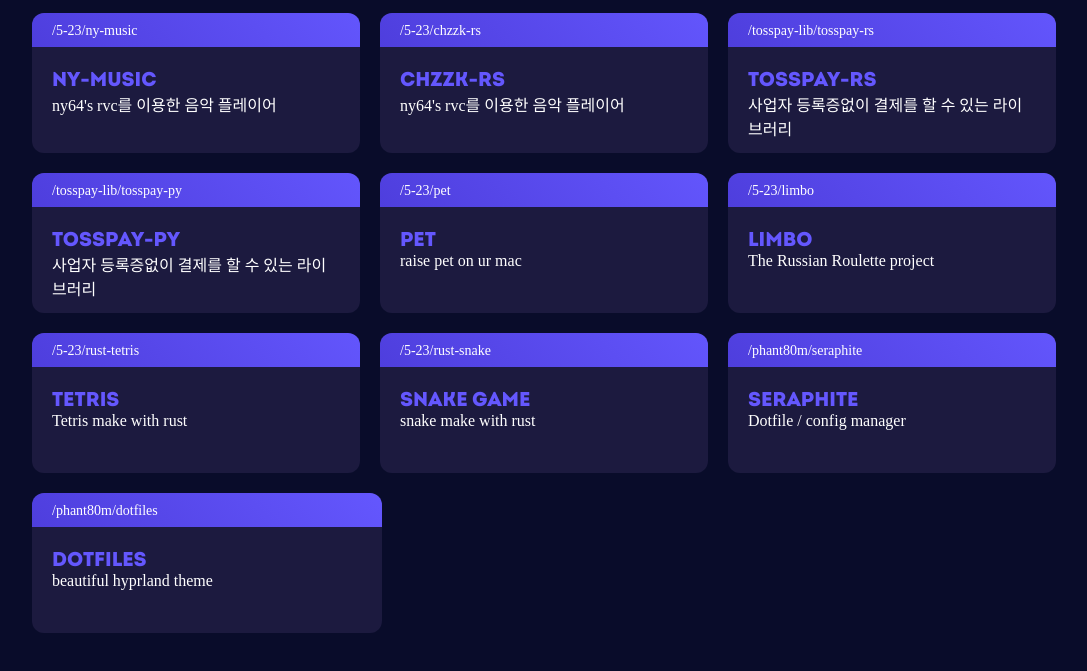
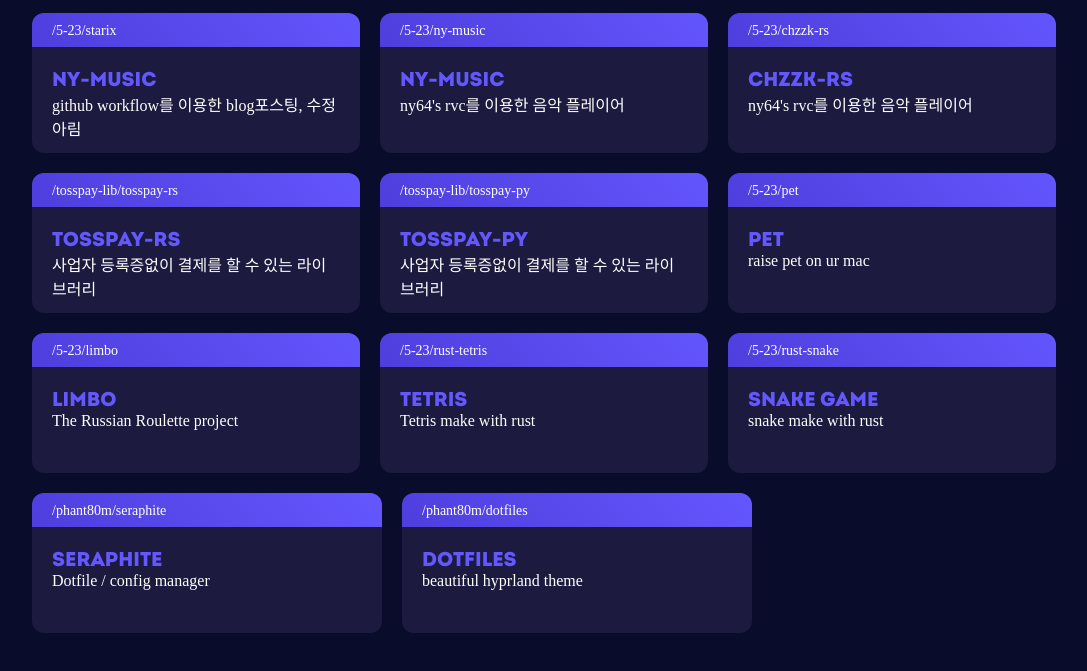
Before and after one commit to noobnuby/p-asta.github.io, a plain HTML site: page index.html in a window 1280 px wide. Shown: the part 1164-1835 px from the top of the page, without its empty margins (96-1183 px from the left). Drawn offline with Linux system fonts and the light colour scheme; a web font is replaced by a local one.

Commit message:
Update index.html

```diff
--- a/index.html
+++ b/index.html
@@ -73,6 +73,25 @@
 
                 </div>
                 <div>
+
+                    <div class="project" href="https://github.com/5-23/starix" target="_blank">
+                        <div>
+                            <p> /5-23/starix </p>
+
+                            <div>
+                                <h2>stack</h2>
+                                <hr>
+                                <div>
+                                    <p>rust</p>
+                                    <p>github workflow</p>
+                                </div>
+                            </div>
+                        </div>
+                        <div>
+                            <h2>ny-music</h2>
+                            github workflow를 이용한 blog포스팅, 수정 아림
+                        </div>
+                    </div>
 
                     <div class="project" href="https://github.com/5-23/ny-music" target="_blank">
                         <div>
```
